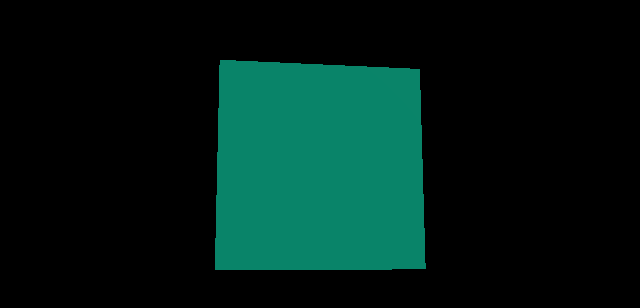
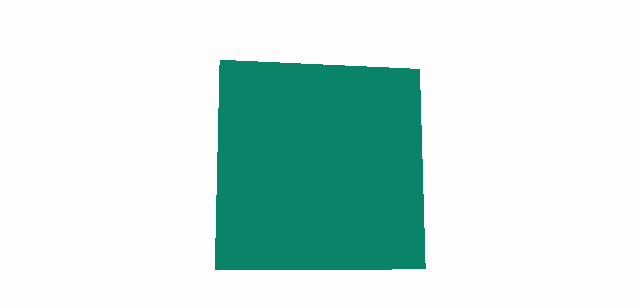
Before and after one commit to BastidaDavid/mi-portfolio, a plain HTML site: page index.html in a window 1280 px wide. Shown: the part 222-530 px from the top of the page, without its empty margins (331-971 px from the left). Drawn offline with nearby package versions, Linux system fonts and the light colour scheme.

```diff
--- a/main.js
+++ b/main.js
@@ -11,7 +11,7 @@ const camera = new THREE.PerspectiveCamera(
 camera.position.z = 3;
 
 // 3. Renderizador
-const renderer = new THREE.WebGLRenderer();
+const renderer = new THREE.WebGLRenderer({ alpha: true }); // canvas transparente
 renderer.setSize(window.innerWidth, window.innerHeight);
 document.body.appendChild(renderer.domElement);
 
```
Also changed, not shown: style.css (line endings or trailing spaces).
